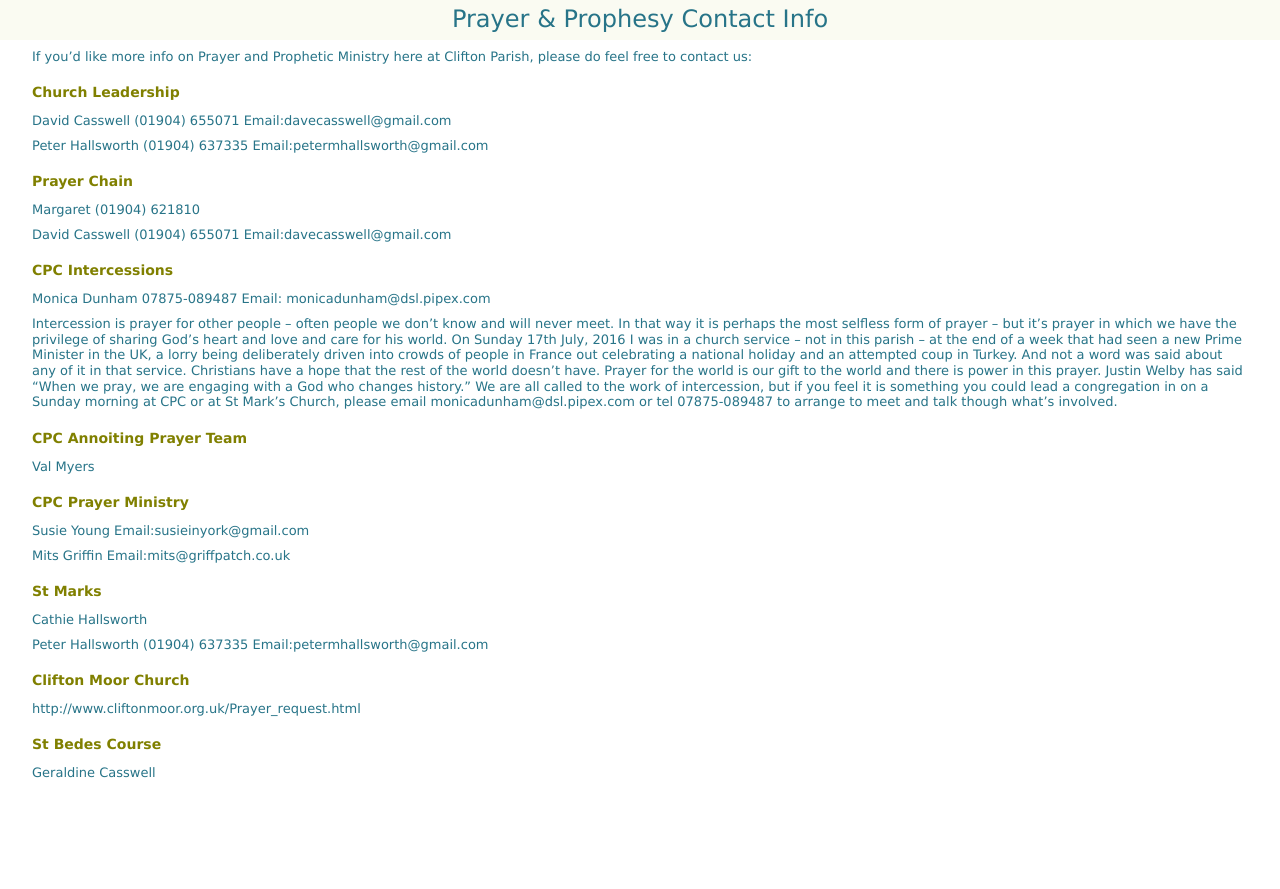
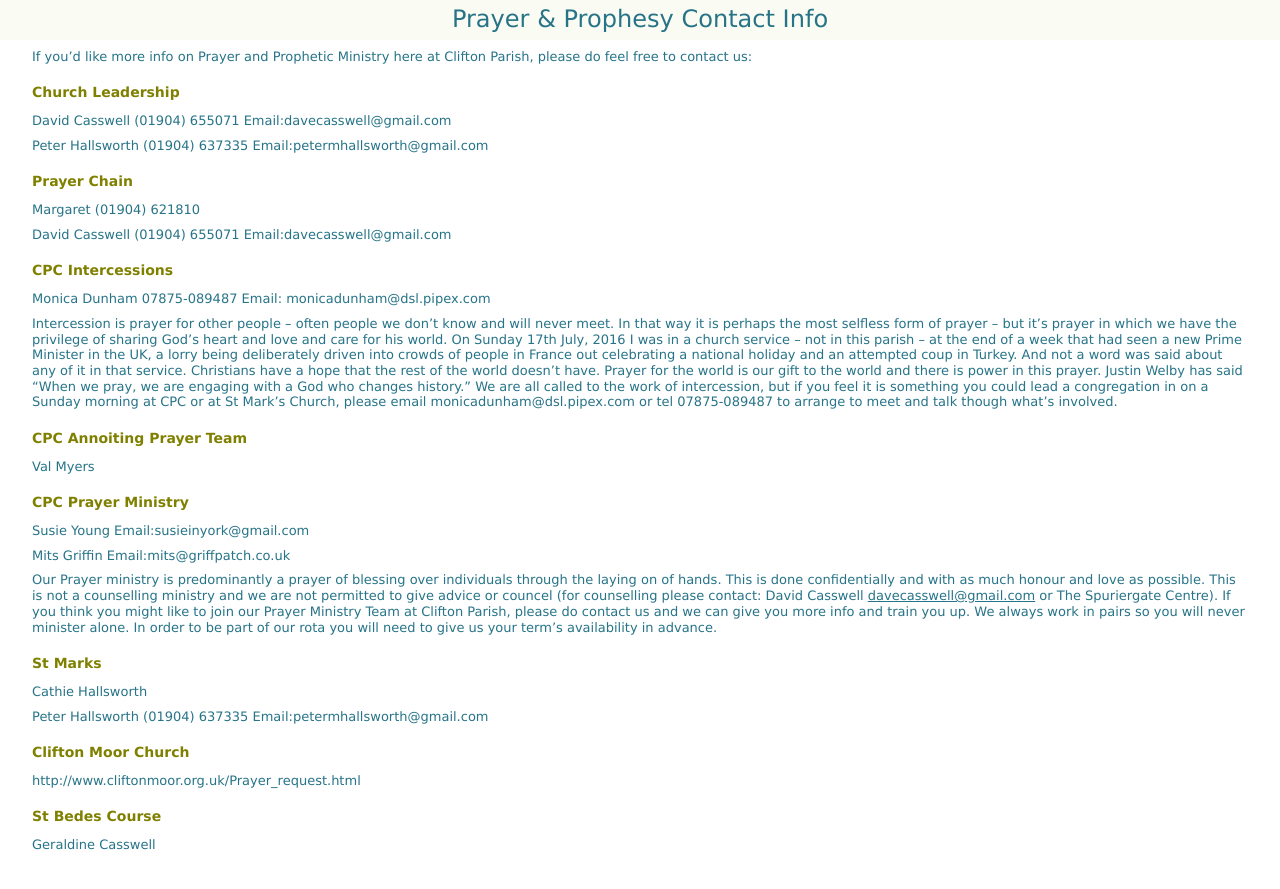
Before and after one commit to griffpatch/CPCYorkPP, a Jekyll site: the page built from pages/contacts.md, in a window 1280 px wide. Shown: the top 889 px of the page. Built offline with Jekyll 4.4.1, drawn with Linux system fonts in a browser that asks for light colours.

Commit message:
Update contacts.md

```diff
--- a/pages/contacts.md
+++ b/pages/contacts.md
@@ -41,6 +41,8 @@
 
 Mits Griffin Email:mits@griffpatch.co.uk
 
+Our Prayer ministry is predominantly a prayer of blessing over individuals through the laying on of hands. This is done confidentially and with as much honour and love as possible. This is not a counselling ministry and we are not permitted to give advice or councel (for counselling please contact: David Casswell <davecasswell@gmail.com> or The Spuriergate Centre). If you think you might like to join our Prayer Ministry Team at Clifton Parish, please do contact us and we can give you more info and train you up. We always work in pairs so you will never minister alone. In order to be part of our rota you will need to give us your term's availability in advance.
+
 
 St Marks
 --------
```
